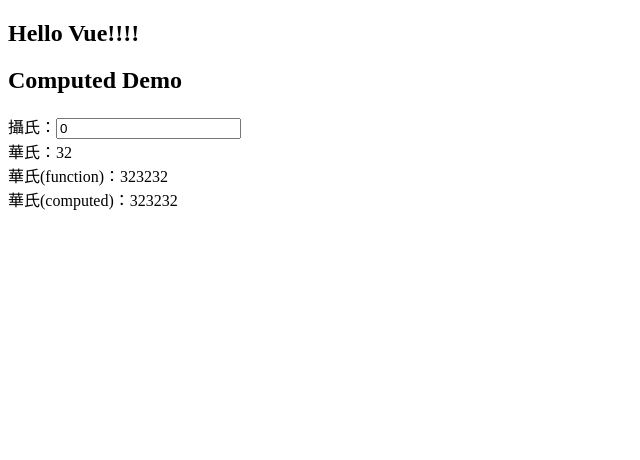
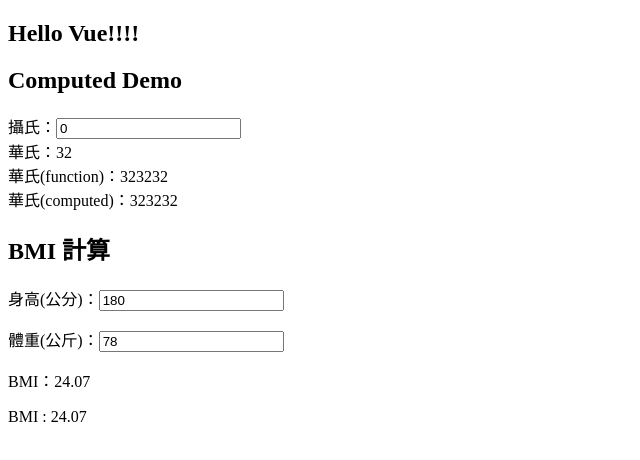
Before and after one commit to HsiaoHungWang/vue-mfee, a Vue app: page / in a window 1280 px wide. Shown: the top 460 px of the page, without its empty margins (0-640 px from the left). Built offline with nearby package versions, Linux system fonts and the light colour scheme.

Commit message:
BMI計算使用Computed

```diff
--- a/src/App.vue
+++ b/src/App.vue
@@ -1,4 +1,5 @@
 <script setup>
+import BmiCalc from './components/BmiCalc.vue';
 import ComputedDemo from './components/ComputedDemo.vue';
 import FirstComponent from './components/FirstComponent.vue';
 import SecondComponent from './components/SecondComponent.vue';
@@ -11,6 +12,7 @@ import SecondComponent from './components/SecondComponent.vue';
  <!-- <FirstComponent></FirstComponent>
   <SecondComponent></SecondComponent> -->
   <ComputedDemo></ComputedDemo>
+  <BmiCalc></BmiCalc>
 </template>
 
 <style scoped>
--- /dev/null
+++ b/src/components/BmiCalc.vue
@@ -0,0 +1,28 @@
+<script setup>
+import { computed, ref } from 'vue';
+
+  const height = ref(180)
+  const weight = ref(78)
+  const calc = computed(()=>{
+    if(weight.value  > 0 && height.value > 0){
+      return (weight.value / Math.pow(height.value / 100, 2)).toFixed(2)
+    }else{
+      return 0
+    }
+  })
+</script>
+
+<template>
+      <div>
+        <h2>BMI 計算</h2>
+        <p>身高(公分)：<input type="text" v-model.number="height"></p>
+        <p>體重(公斤)：<input type="text" v-model.number="weight"></p>
+       <p>BMI：<span>{{ (weight / Math.pow(height / 100, 2)).toFixed(2) }}</span></p>
+        <p>BMI : <span>{{ calc }}</span></p>
+    </div>
+
+</template>
+
+<style lang="css" scoped>
+
+</style>
```
